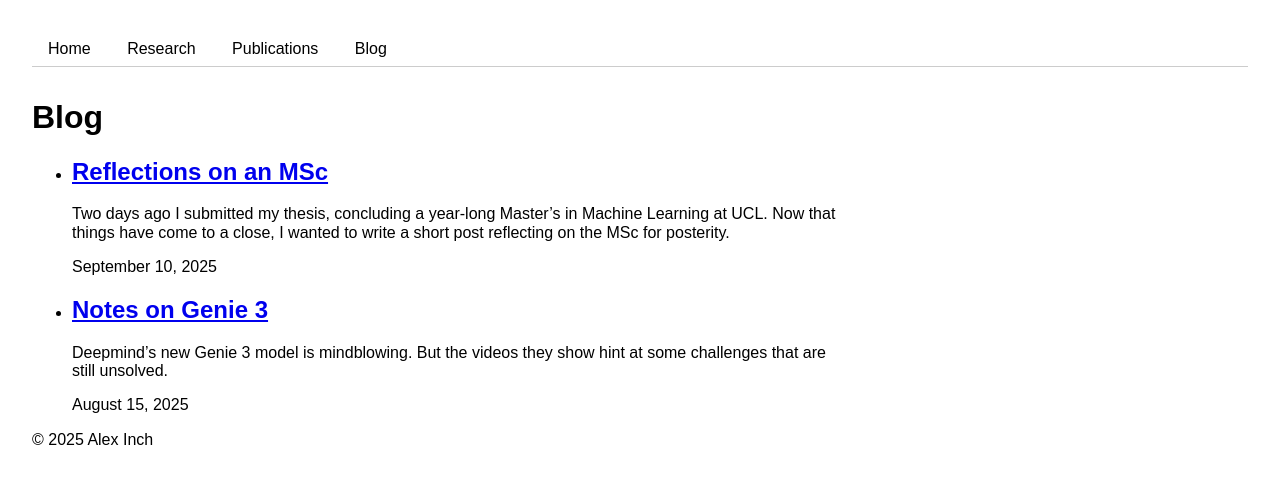
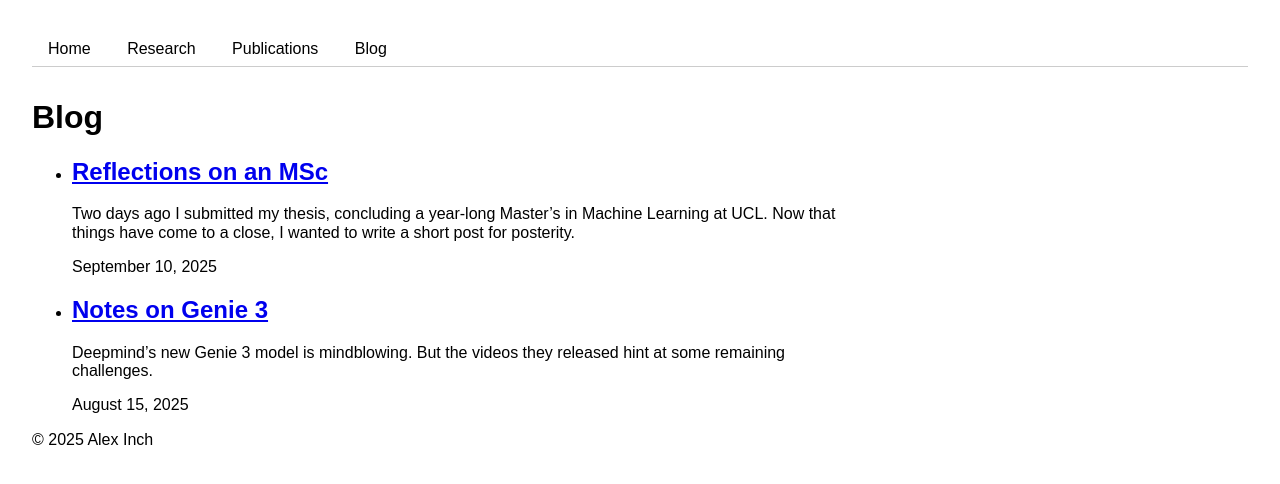
Before and after one commit to foty-hub/foty-hub.github.io, a Jekyll site: the page built from blog.md, in a window 1280 px wide. Shown: the top 484 px of the page. Built offline with Jekyll 4.4.1, drawn with Linux system fonts in a browser that asks for light colours.

Commit message:
sharpened up

```diff
--- a/_posts/2025-08-15-genie3.md
+++ b/_posts/2025-08-15-genie3.md
@@ -4,7 +4,7 @@ title: "Notes on Genie 3"
 subtitle: "DeepMind have nailed medium-horizon visual coherence, but there's still work to be done on steerable interaction."
 ---
 
-Deepmind's new Genie 3 model is mindblowing. But the videos they show hint at some challenges that are still unsolved.
+Deepmind's new Genie 3 model is mindblowing. But the videos they released hint at some remaining challenges.
 
 <style>
 /* Post-local styling for video figures */
--- a/_posts/2025-09-10-masters.md
+++ b/_posts/2025-09-10-masters.md
@@ -5,8 +5,7 @@ subtitle: "The good, the bad and the third one."
 ---
 
 
-
-Two days ago I submitted my thesis, concluding a year-long Master's in Machine Learning at UCL. Now that things have come to a close, I wanted to write a short post reflecting on the MSc for posterity.
+Two days ago I submitted my thesis, concluding a year-long Master's in Machine Learning at UCL. Now that things have come to a close, I wanted to write a short post for posterity.
 
 ## The Good
 Overall, I'm very glad I decided to take the Master's. It gave me a first taste of research, and it turned out to be great fun! Trying new things, coming up with ideas, flexing the creative problem-solving part of the brain; after years of writing code where I more or less knew what I'd get in advance, it's been refreshing to work on problems without predefined solutions. In contrast to a lot of professional work where you're expected to get the answer people want to hear, research feels honest. You don't know the answer, but no one does, so just try your best to figure it out.
```
